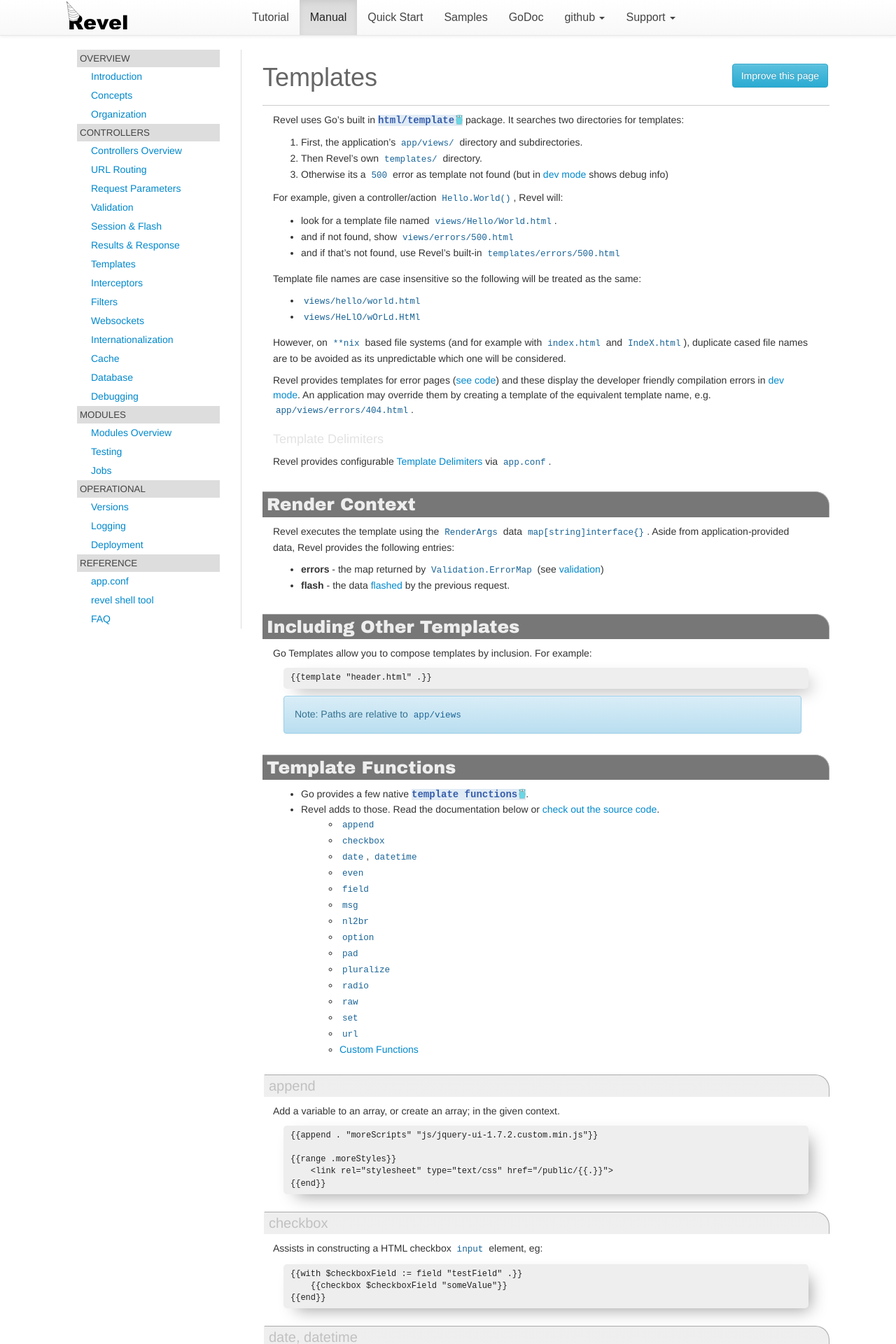
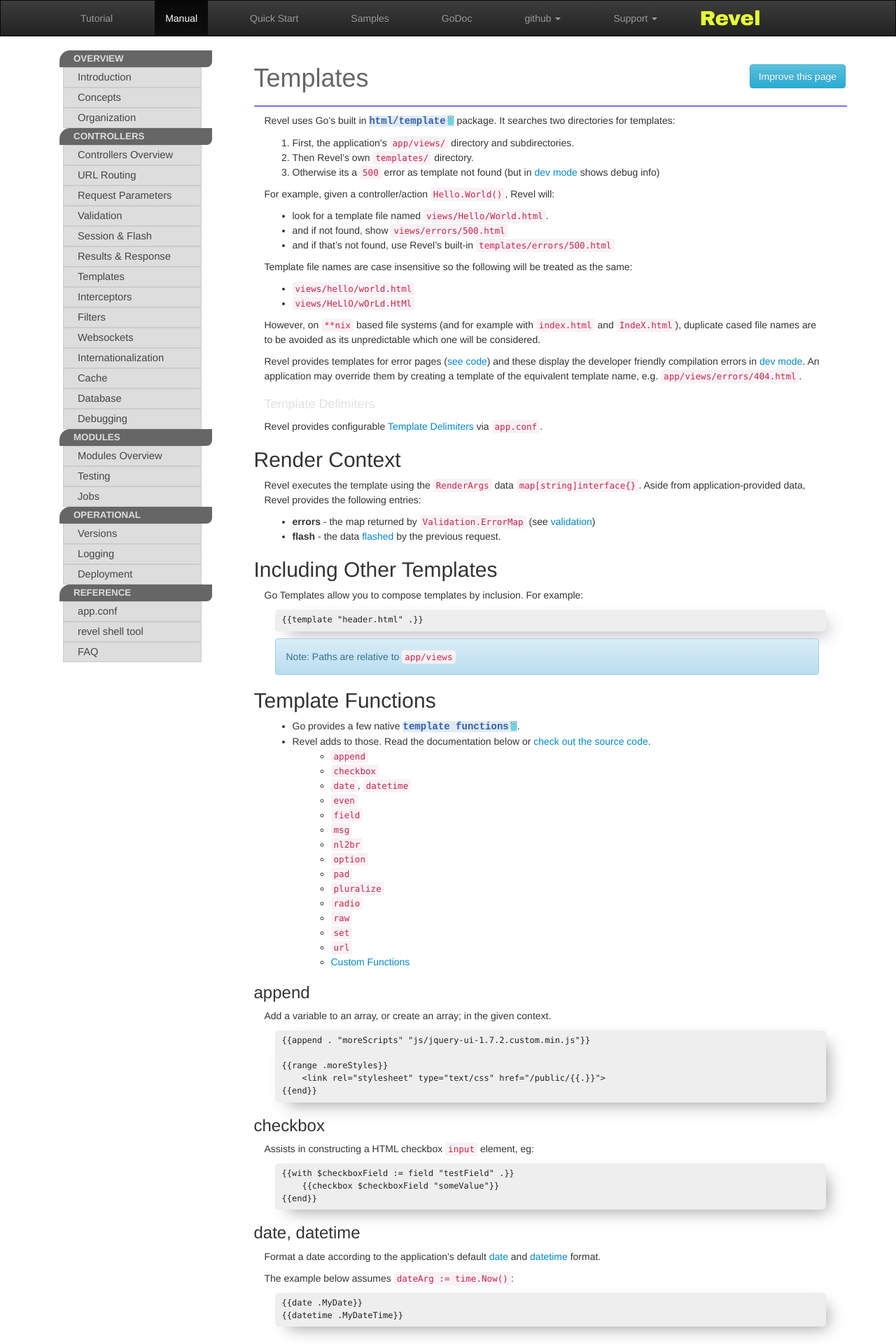
Before and after one commit to revel/revel.github.io, a Jekyll site: the page built from manual/templates.md, in a window 1280 px wide. Shown: the top 1920 px of the page at 70% size. Built offline with Jekyll 4.4.1, drawn with Linux system fonts in a browser that asks for light colours; nearby versions of some CDN libraries; some of the changed text lies outside the part shown.

Commit message:
silly stuff

```diff
--- a/_includes/footer.html
+++ b/_includes/footer.html
@@ -1,3 +1,3 @@
 <footer>
-    <p>&copy; Revel Team 2016 - Revel is released under the <a href="https://github.com/revel/revel/blob/master/LICENSE">MIT License</a></p>
+    <p>&copy; Revel Team 2017+adfinitem - Revel is released under the <a href="https://github.com/revel/revel/blob/master/LICENSE">MIT License</a>, no GPL round here ;)</p>
 </footer>
--- a/_includes/head.html
+++ b/_includes/head.html
@@ -19,6 +19,6 @@
 <script src="{{ page.root }}/js/bootstrap-3.3.6.min.js" type="text/javascript"></script>
 
 
-<link href="{{ page.root }}/css/revel.4.css" rel="stylesheet">
+<link href="{{ page.root }}/css/revel.17.css" rel="stylesheet">
 
 {% include analytics.html %}
--- a/_includes/topnav.html
+++ b/_includes/topnav.html
@@ -1,13 +1,9 @@
-<div class="navbar navbar-default navbar-static-top revel-top-nav" ssstyle="margin:0 auto 2px auto;">
+
+
+<div class="navbar navbar-inverse snavbar-fixed-top ssrevel-top-nav" ssstyle="margin:0 auto 2px auto;">
     <div class="container">
-        <div class="navbar-header">
-            <a id="revel-logo" href="{{ page.root }}/index.html">
-                <img class="revel-hat-img"
-                    src="{{ page.root }}/img/revelhat.png"
-                    height="40" width="87">
-            </a>
-        </div>
-        <div class="navbar-collapse collapse">
+
+         <div class="navbar-collapse collapse">
             <ul class="nav navbar-nav">
                 <li {% if page.layout == 'tutorial' %}class="active"{% endif %}>
                     <a href="{{ page.root }}/tutorial/index.html">Tutorial</a></li>
@@ -48,6 +44,9 @@
                         <li><a href="http://stackoverflow.com/questions/tagged/revel" target="_blank">Revel at StackOverflow</a></li>
                     </ul>
                 <li>
+
+                 <a class="navbar-brand" id="main-logo" href="#">Revel</a>
+
             </ul>
         </div>
 
--- /dev/null
+++ b/css/revel.17.css
@@ -0,0 +1,328 @@
+
+
+@import url(https://fonts.googleapis.com/css?family=Archivo+Black);
+
+.navbar {
+        border-radius: 0;
+}
+
+#main-logo {
+
+   font-family: 'Archivo Black', sans-serif !important;
+   color: #E5FC3A;
+   font-size: 22pt;
+}
+
+/* hero is the big gopher banner on index.html */
+.hero-unit {
+  background-color: #222;
+  margin-top:0px;
+  min-width: 940px;
+  color:#ccc;
+  padding-top:0px;
+  border-bottom:1px solid #375EAB;
+
+  -webkit-border-radius: 0px;
+     -moz-border-radius: 0px;
+          border-radius: 0px;
+}
+
+.hero-img {
+  float:left;
+  margin-left: 100px;
+}
+
+.hero-text {
+  margin-left:200px;
+  padding-top:200px;
+  padding-bottom:150px;
+}
+
+/** global styles */
+p, li {
+  line-height: 1.5em;
+  margin-left: 15px;
+  margin-right: 30px;
+}
+
+a {
+  color: #0088cc;
+  text-decoration: none;
+}
+
+a:hover {
+  color: #005580;
+  text-decoration: underline;
+}
+
+/* its a godoc link */
+a[href^="https://godoc.org"] code {
+    color: #515F7C;
+    font-family: monospace;
+    font-weight: bold;
+    background: url(/img/godoc.png);
+    background-position: top right;
+    background-repeat: no-repeat;
+    padding-right: 16px;
+}
+/* its a standard golang */
+a[href^="https://www.golang.org"],
+a[href^="http://www.golang.org"],
+a[href^="http://golang.org"],
+a[href^="https://golang.org"]
+{
+  color: #375EAB !important;
+  background-color: #E0EBF5 !important;
+  font-family: monospace;
+  font-weight: bold;
+  background: url(/img/gopher-link.png);
+  background-position: top right;
+  background-repeat: no-repeat;
+  padding-right: 12px;
+}
+/* its a revel link */
+a[href^="https://godoc.org/github.com/revel"] code {
+	color: brown;
+	background-color: #FAFFBB !important;
+	font-family: monospace;
+	font-weight: bold;
+	background: url(/img/godoc.png);
+	background-position: top right;
+	background-repeat: no-repeat;
+	padding-right: 16px;
+}
+.deadcontainer {
+  padding-left: 5px;
+  padding-right: 5px;
+}
+
+
+.nav-list > .active > a, .nav-list > .active > a:hover {
+  deadbackground-color: #999 !important;
+}
+
+
+.navbar .nav li a {
+  deadfont-size: 16px;
+}
+/*
+code {
+    color: #196497;
+    background: 0;
+    border: 0;
+    font-family: monospace
+}
+
+a code {
+    color: #196497;
+    text-decoration: none;
+}
+
+ul ul, ul ol, ol ol, ol ul, ul {
+  margin-bottom: 1em;
+}
+*/
+/************************************************/
+/* revel logo and header */
+/*
+.navbar-header {
+    width: 250px;
+}
+#revel-logo {
+    margin: 0;
+    padding: 0;
+}
+#revel-logo img {
+    margin: 2px 0 0 0;
+}
+*/
+/************************************************/
+/* Top navigation */
+/*
+.revel-top-nav li {
+    margin-left: 0;
+    margin-right: 0;
+}
+.revel-top-nav ul li a {
+    color: #444444 !important;
+    font-size: 36px;
+    font-family: sans-serif !important;
+}
+.revel-top-nav ul li.active a {
+    color: #222222 !important;
+}
+*/
+/************************************************/
+/* Left navigation */
+
+.leftnav {
+    deadborder-right: 1px solid #719D00;
+    deadbackground-color: yellow !important;
+    sspadding: 0;
+    ssmargin: 0;
+}
+.leftnav .nav-header {
+    padding: 2px 0;
+    background-color: #666666 !important;
+    deadborder-top: 1px solid #dddddd !important;
+    padding: 2px 4px 2px 20px;
+    color: #dddddd;
+    font-weight: bold;
+    text-transform: uppercase;
+    font-size: 10pt;
+    border-top-left-radius: 15px;
+    border-bottom-right-radius: 8px;
+}
+
+.leftnav .nav li  a {
+    padding: 3px 0 3px 20px;
+    color: #444444 !important;
+    font-size: 11pt;
+    background-color: #dddddd;
+    border: 1px solid #cccccc;
+    margin: 0 15px 0 5px;
+}
+.leftnav .nav li  a:hover {
+    color: black !important;
+    background-color: white;
+}
+.leftnav .nav li.active a {
+  color: #7B2416 !important;
+  background-color: #222222 !important;
+}
+
+/************************************************/
+/* page header and imporve button */
+.page-header {
+    margin: 0px;
+    margin: 20px 0 10px 0;
+    border-bottom: 1px solid blue;
+}
+.page-header h1 {
+    color: #666666 !important;
+    font-family: sans-serif !important;
+}
+.improve-page {
+    float: right;
+    margin: 0 2px;
+    position: relative;
+}
+
+.revel-github-bar {
+  font-family: monospace;
+  margin: 0px;
+  background-color: blue;
+
+}
+.revel-github-bar h6 {
+    font-family: monospace;
+    font-size: 16pt;
+    padding: 2px 4px;
+    border: 0;
+    border-top: 1px solid #bbbbbb;
+    border-right: 20px solid #bbbbbb;
+
+}
+/************************************************/
+
+footer {
+    border-top: 1px solid #dddddd;
+    margin-top: 30px;
+    margin-bottom: 30px;
+}
+
+hr {
+    margin-top: 40px;
+    margin-bottom: 10px;
+    border-bottom: 3px solid #dddddd;
+}
+
+.container {
+    deadmax-width: 1100px;
+}
+
+
+deadh2 {
+    font-family: 'Archivo Black', sans-serif !important;
+    font-size: 25px;
+    color: #eeeeee !important;
+    padding: 4px 0 4px 6px;
+    margin-top: 30px;
+    margin-bottom: 10px;
+    border-top: 1px solid #aaaaaa;
+    border-right: 1px solid #aaaaaa;
+    border-top-right-radius: 20px;
+    background-color: #777777;
+    /*background-image: linear-gradient(to bottom,#cccccc 0,#efefef 100%); */
+}
+
+deadh3 {
+    font-size: 20px;
+    color: #4444 !important;
+    padding: 4px 6px;
+    margin-top: 25px;
+    margin-left: 2px;
+    background-image: linear-gradient(to bottom,#eeeeee 0,#efefef 100%);
+    border: 1px solid #aaaaaa;
+    border-left: 1px solid #efefef;
+    border-bottom: 1px solid #efefef;
+    border-top-right-radius: 20px;
+}
+
+h4 {
+    font-size: 18px;
+    color: #2222 !important;
+    padding-bottom: 2px;
+    margin-top: 20px;
+    margin-left: 15px;
+}
+
+/* uses mainly on appconf */
+h4 code {
+    font-weight: bold;
+    color: #992086 !important;
+    margin-left: 0;
+    padding-left: 0;
+
+}
+
+.alert {
+    margin-left: 30px;
+    margin-right: 40px;
+}
+
+
+/* pygments and code */
+
+.highlight pre, pre {
+    border: none;
+    font-size: 12px;
+    color: #222222;
+    background-color: #eeeeee;
+    box-shadow: 10px 10px 23px -8px rgba(158,158,158,1);
+    margin: 10px 30px 10px 30px;
+    border-radius: 5px;
+    font-family: monospace;
+    white-space: pre;
+}
+
+.highlight .kd {
+    color: #E4438A;
+}
+.highlight .nx {
+    color: #21922F;
+    font-weight: bold;
+}
+.highlight .nb {
+    font-weight: bold;
+}
+.highlight .c1 {
+    color: #111111;
+}
+.highlight .kc {
+    color: #92214E;
+}
+.highlight .language-htmldjango .nv {
+     color: #219277;
+    font-weight: bold;
+}
```
Also changed, not shown: _includes/leftnav.html (indentation only), _layouts/manual.html (line endings or trailing spaces).
